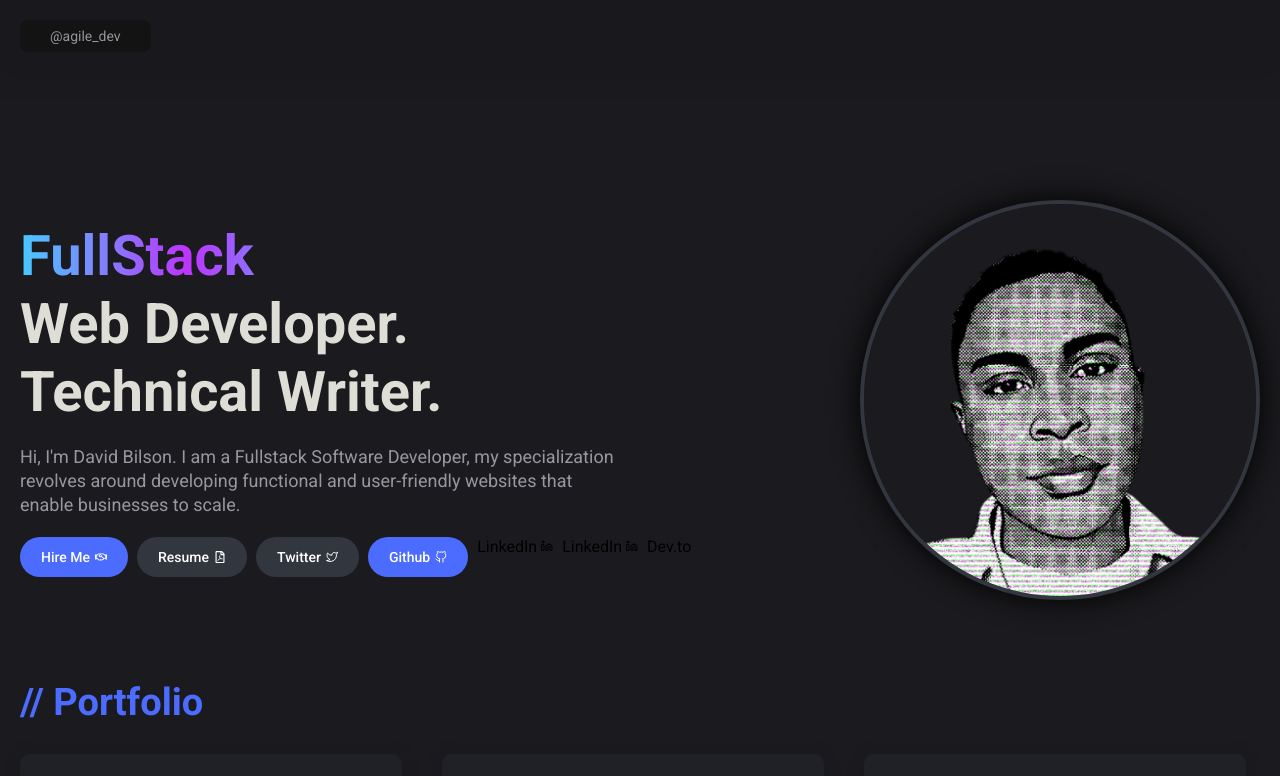
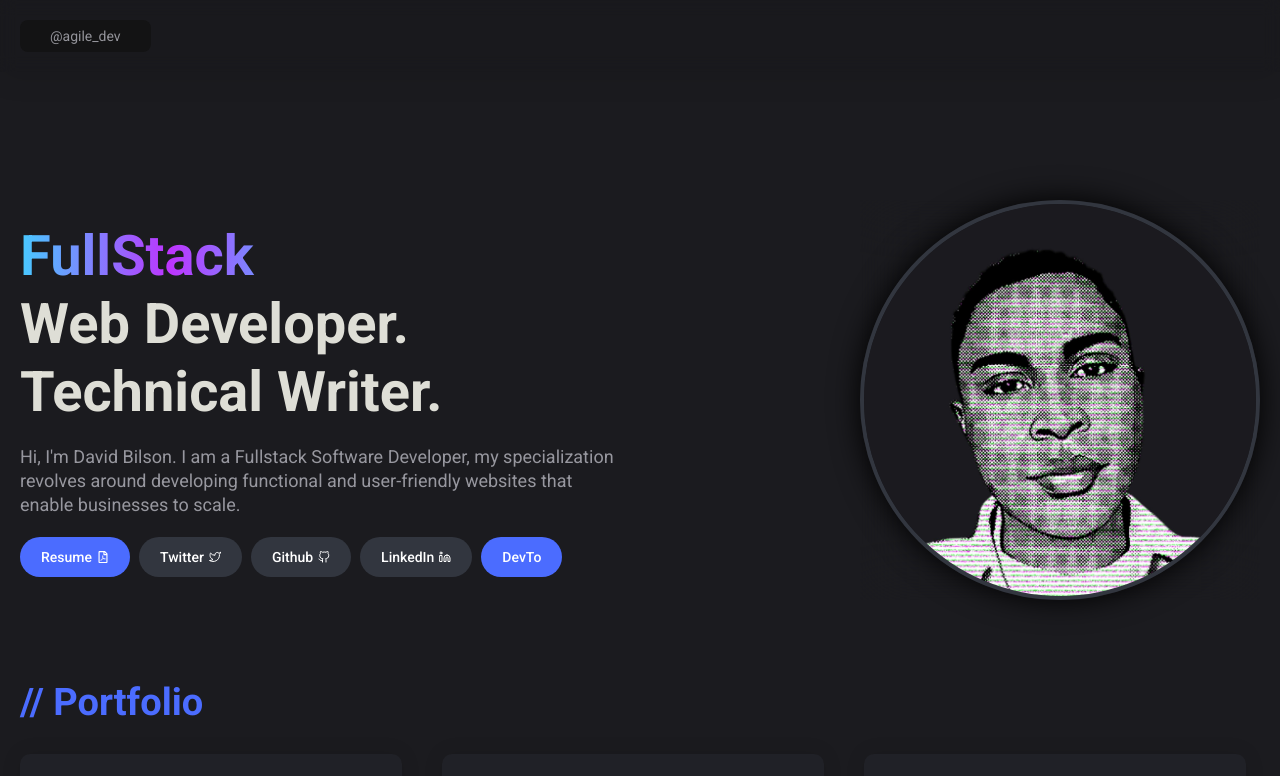
Before and after one commit to davidBilson/davidbilson, a React (Vite) app: page / in a window 1280 px wide. Shown: the top 776 px of the page. Built offline with nearby package versions, Linux system fonts and the light colour scheme; grey boxes are pictures that could not be loaded.

Commit message:
added AOS library

```diff
--- a/index.html
+++ b/index.html
@@ -20,6 +20,8 @@
     <meta name="twitter:title" content="David Bilson - Web Developer || JavaScript - React - Tailwind - HTML - CSS - SASS" />
     <meta name="twitter:description" content="As a Web Developer, I specialize in developing modern web applications using a range of technologies, including HTML, CSS, JavaScript, and React..." />
     <meta name="twitter:image" content="./src/Assets/header.jpg" />
+    <!-- AOS ANIMATION -->
+    <link href="https://unpkg.com/aos@2.3.1/dist/aos.css" rel="stylesheet">
     <title>David Bilson - Web Developer || JavaScript - React - Tailwind - HTML - CSS - SASS</title>
     <meta name="google-site-verification" content="8ZwGM-d5VNE0lhSbp-t4OolYchcS4qI4Rw1Y6dfPll8" />
   </head>
--- a/src/App.jsx
+++ b/src/App.jsx
@@ -6,6 +6,10 @@ import Projects from './Components/Projects/Projects'
 import { ToastContainer} from 'react-toastify';
 import Skills from './Components/Skills/Skills'
 // Libraries
+import AOS from 'aos';
+import 'aos/dist/aos.css'; // You can also use <link> for styles
+// ..
+AOS.init();
 
 const App = () => {
 
--- a/src/Components/Home/Hero/Hero.jsx
+++ b/src/Components/Home/Hero/Hero.jsx
@@ -2,6 +2,7 @@ import style from './Hero.module.css'
 import { FiGithub, FiLinkedin, FiTwitter } from "react-icons/fi";
 import { FaRegFilePdf, FaRegHandshake } from "react-icons/fa";
 import header from '../../../Assets/header.jpg'
+import ResumePDF from '../../../Assets/David_Bilson_Resume_2_24.pdf'
 
 const Hero = () => {
   return (
@@ -14,10 +15,7 @@ const Hero = () => {
             </h1>
             <p>Hi, I'm David Bilson. I am a Fullstack Software Developer, my specialization revolves around developing functional and user-friendly websites that enable businesses to scale.</p>
             <div>
-              <a href="https://twitter.com/David_Bilsonn" target='_blank'>
-                Hire Me <FaRegHandshake size={12} />
-              </a>
-              <a href="https://twitter.com/David_Bilsonn" target='_blank'>
+              <a href={ResumePDF} target='_blank'>
                 Resume <FaRegFilePdf size={12} />
               </a>
               <a href="https://twitter.com/David_Bilsonn" target='_blank'>
@@ -29,10 +27,7 @@ const Hero = () => {
               <a href="https://www.linkedin.com/in/david-bilson-2401981a5/" target='_blank'>
                 LinkedIn <FiLinkedin size={12} />
               </a>
-              <a href="https://www.linkedin.com/in/david-bilson-2401981a5/" target='_blank'>
-                LinkedIn <FiLinkedin size={12} />
-              </a>
-              <a href="https://dev.to/david_bilsonn" target='_blank'>Dev.to </a>
+              <a href="https://dev.to/david_bilsonn" target='_blank'>DevTo </a>
             </div>
         </article>
         <div>
--- a/src/Components/Home/Hero/Hero.module.css
+++ b/src/Components/Home/Hero/Hero.module.css
@@ -35,7 +35,35 @@
     flex-wrap: wrap;
     gap: 9px;
 }
-.heroContainer > article > div > a:nth-child(1), a:nth-child(4) {
+/* buttons */
+.heroContainer > article > div > a:nth-child(1) {
+    background: var(--theme-lightblue);
+    color: white;
+}
+.heroContainer > article > div > a:nth-child(2) {
+    background: var(--theme-dark);
+    color: white;
+}
+.heroContainer > article > div > a:nth-child(3) {
+    background: var(--theme-dark);
+    color: white;
+}
+.heroContainer > article > div > a:nth-child(4) {
+    color: white;
+    background: var(--theme-dark);
+}
+.heroContainer > article > div > a:nth-child(5) {
+    background: var(--theme-lightblue);
+    color: white;
+}
+/* hover */
+.heroContainer > article > div > a:nth-child(1):hover, a:nth-child(4):hover {
+    background: rgba(97, 107, 255, .8);
+}
+.heroContainer > article > div > a:nth-child(2):hover, a:nth-child(3):hover {
+    background: rgb(58, 63, 75)
+}
+.heroContainer > article > div > a {
     border-radius: 20px;
     padding: 0 20px;
     line-height: 38px;
@@ -44,38 +72,12 @@
     font-weight: 500;
     font-size: 14px;
     cursor: pointer;
-    background: var(--theme-lightblue);
-    color: white;
     display: flex;
     align-items: center;
     gap: 5px;
     width: fit-content;
     height: fit-content;
     transition: .2s ease-in-out;
-}
-.heroContainer > article > div > a:nth-child(1):hover, a:nth-child(4):hover {
-    background: rgba(97, 107, 255, .8);
-}
-.heroContainer > article > div > a:nth-child(2), a:nth-child(3) {
-    border-radius: 20px;
-    padding: 0 20px;
-    line-height: 38px;
-    border: 1px solid transparent;
-    text-align: center;
-    font-weight: 500;
-    font-size: 14px;
-    cursor: pointer;
-    background: var(--theme-dark);
-    color: white;
-    display: flex;
-    align-items: center;
-    gap: 5px;
-    width: fit-content;
-    height: fit-content;
-    transition: .2s ease-in-out;
-}
-.heroContainer > article > div > a:nth-child(2):hover, a:nth-child(3):hover {
-    background: rgb(58, 63, 75)
 }
 .heroContainer > div {
     width: 100%;
```
